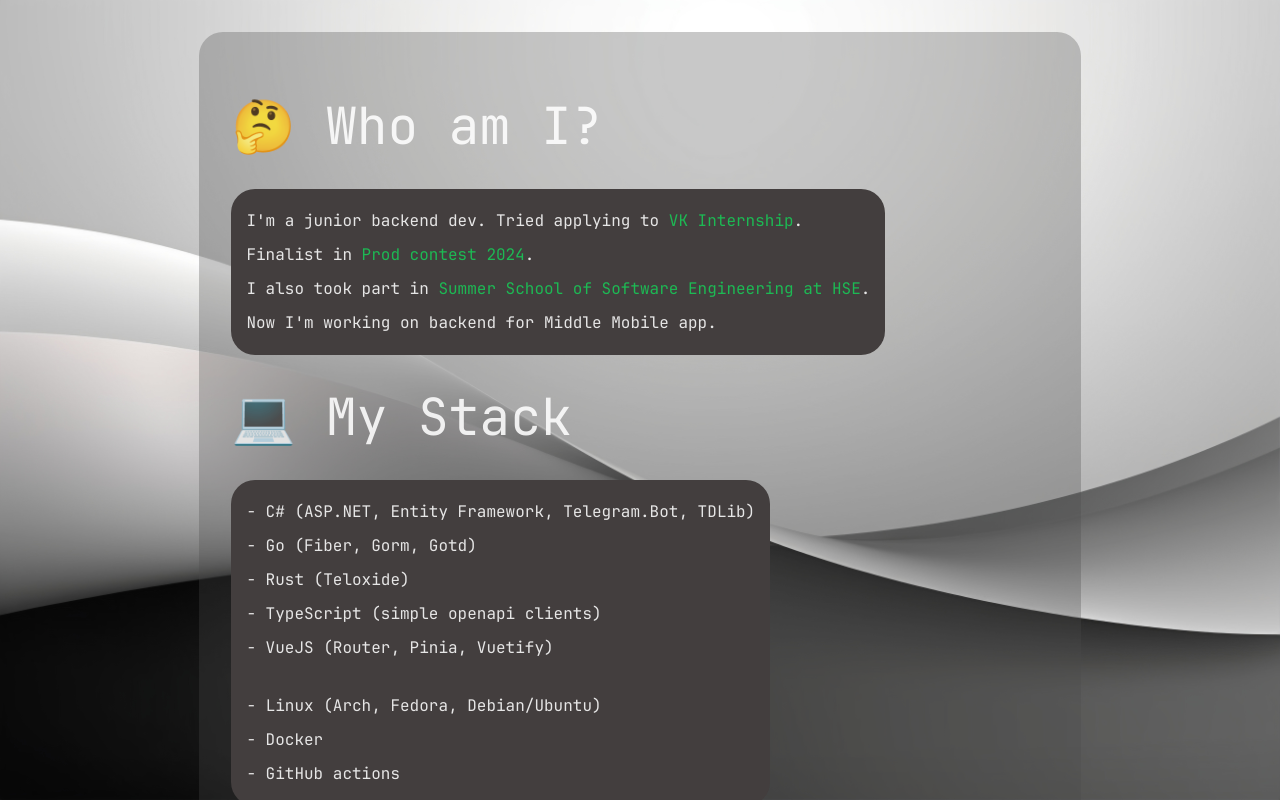
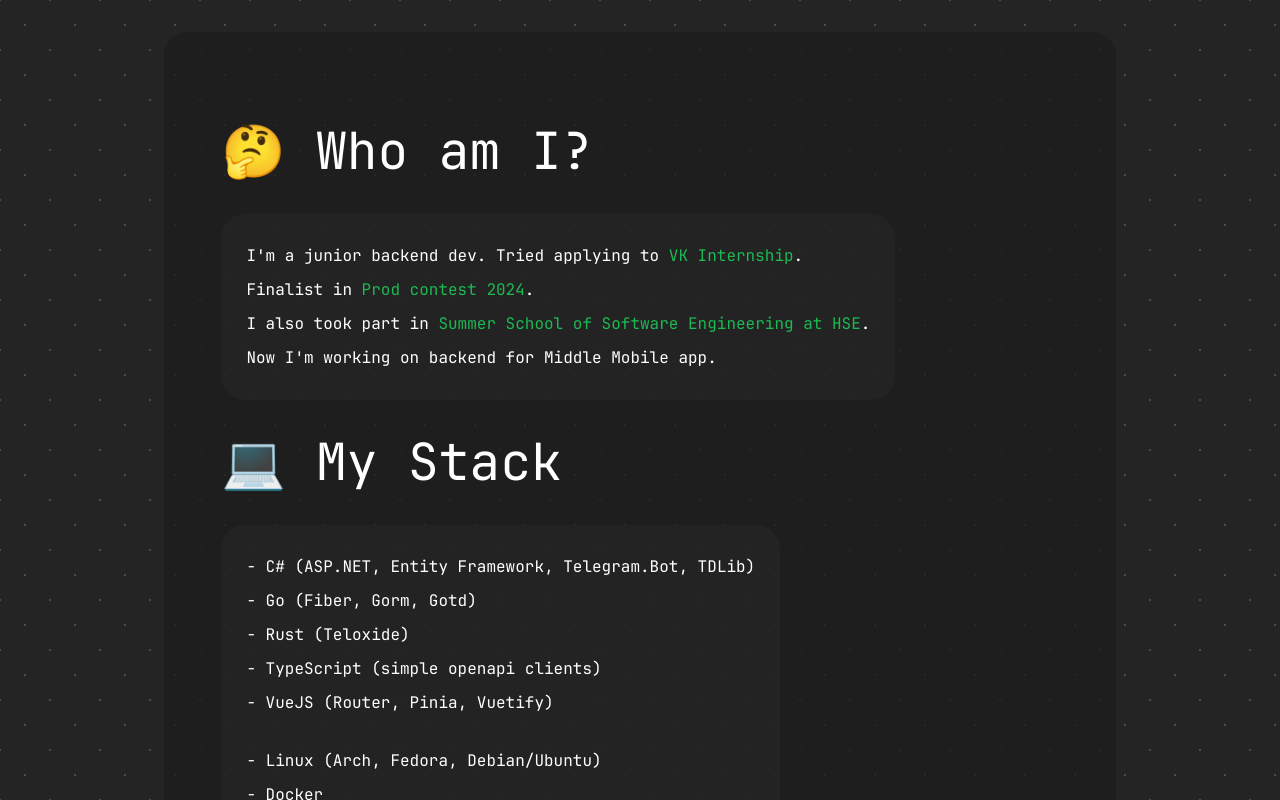
Before and after one commit to linuxfight/linuxfight.github.io, a Vue app: page / in a window 1280 px wide. Shown: the top 800 px of the page. Built offline with nearby package versions, Linux system fonts and the light colour scheme.

Commit message:
make cool background without an image!

```diff
--- a/index.html
+++ b/index.html
@@ -9,7 +9,7 @@
     <meta property="og:image" content="/src/assets/logo.png" />
     <meta property="og:description" content="Linuxfight's personal website">
   </head>
-  <body class="background">
+  <body>
     <div id="app"></div>
     <script type="module" src="/src/main.ts"></script>
   </body>
--- a/src/style.css
+++ b/src/style.css
@@ -8,8 +8,7 @@
     line-height: 1.5;
     font-weight: 400;
 
-    color-scheme: light dark;
-    color: rgba(255, 255, 255, 0.87);
+    color: rgba(255, 255, 255);
     background-color: #242424;
 
     font-synthesis: none;
@@ -18,18 +17,8 @@
     -moz-osx-font-smoothing: grayscale;
 }
 
-.background {
-    display: flex;
-    background-image: url("assets/images/background.jpg");
-    background-repeat: no-repeat;
-    background-attachment: fixed;
-    background-size: 100% 100%;
-    justify-content: center;
-    align-items: center;
-}
-
 .main {
-    background: rgba(73, 73, 73, 0.3);
+    background: rgb(28, 28, 28, 0.75);
     border-radius: 24px;
 }
 
@@ -37,8 +26,8 @@
     display: flex;
     flex-direction: column;
     text-align: left;
-    background: rgba(67, 62, 62);
-    padding: 15px;
+    background: rgb(41, 41, 41, 0.5);
+    padding: 25px;
     border-radius: 24px;
 }
 
@@ -48,14 +37,15 @@
     justify-content: left;
     align-items: flex-start;
     text-align: left;
+    padding: 25px;
 }
 
 .socials {
     display: flex;
     flex-direction: row;
     text-align: left;
-    background: rgba(67, 62, 62);
-    padding: 15px;
+    background: rgb(41, 41, 41, 0.5);
+    padding: 25px;
     border-radius: 24px;
 }
 
@@ -68,16 +58,18 @@
     text-decoration: inherit;
 }
 a:hover {
-    color: rgb(105, 216, 144);
+    color: rgb(126, 209, 155);
 }
 
 body {
-    background: rgba(0, 0, 0);
+    background-image: radial-gradient(#4e4a4a 1px, transparent 0),
+        radial-gradient(#4e4a4a 1px, transparent 0);
+    background-position: 0 0, 25px 25px;
+    background-size: 50px 50px;
+    /*background: rgba(0, 0, 0);*/
     margin: 0;
     display: flex;
     place-items: center;
-    min-width: 320px;
-    min-height: 100vh;
 }
 
 h1 {
```
Also changed, not shown: src/assets/images/background.jpg (deleted).
